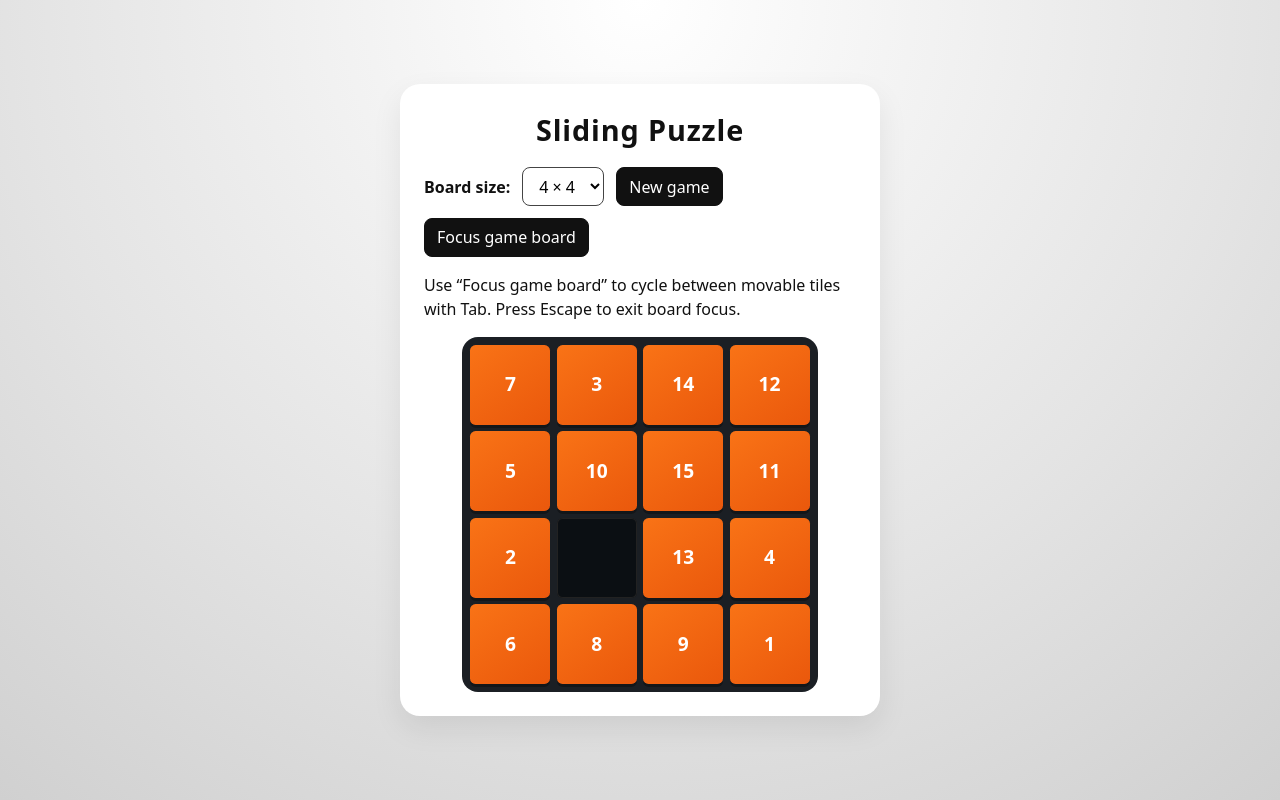
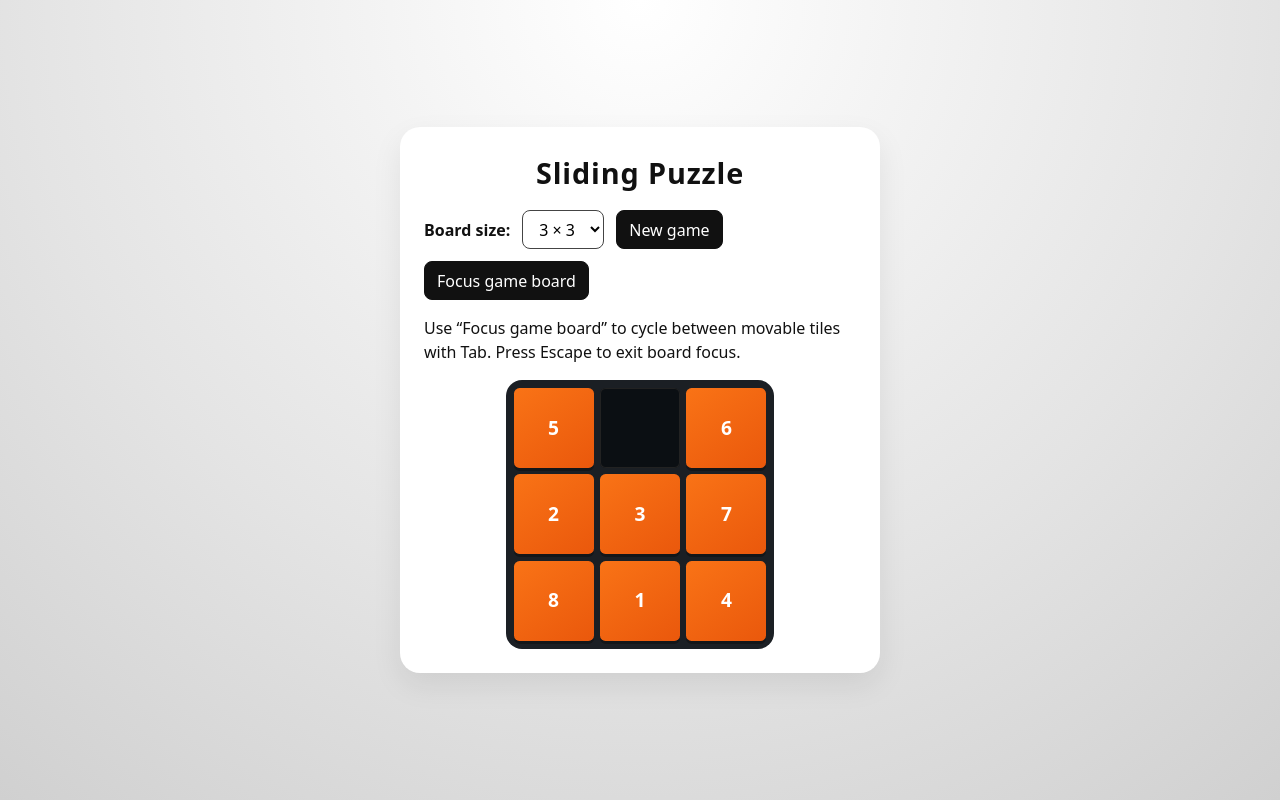
Before and after one commit to lucsom12/sliding-puzzle-game, a React (Vite) app: page / in a window 1280 px wide. Built offline with nearby package versions, Linux system fonts and the light colour scheme.

Commit message:
3x3 as default board size

```diff
--- a/src/App.jsx
+++ b/src/App.jsx
@@ -1,7 +1,9 @@
 import React, { useEffect, useState, useRef } from "react";
 import { motion } from "framer-motion";
 
-const BOARD_SIZES = [3, 4, 5];
+const DEFAULT_BOARD_SIZE = 3;
+const MAX_BOARD_SIZE = 5;
+const BOARD_SIZES = Array.from({ length: MAX_BOARD_SIZE - DEFAULT_BOARD_SIZE + 1 }, (_, i) => i + DEFAULT_BOARD_SIZE);
 
 function createSolvedBoard(size) {
   const total = size * size;
@@ -80,8 +82,8 @@ function isSolved(tiles) {
 }
 
 export default function App() {
-  const [size, setSize] = useState(4);
-  const [tiles, setTiles] = useState(() => shuffleBoard(4));
+  const [size, setSize] = useState(DEFAULT_BOARD_SIZE);
+  const [tiles, setTiles] = useState(() => shuffleBoard(DEFAULT_BOARD_SIZE));
   const [moveCount, setMoveCount] = useState(0);
   const [statusMessage, setStatusMessage] = useState(
     "Use arrow keys or click tiles next to the empty space."
```
